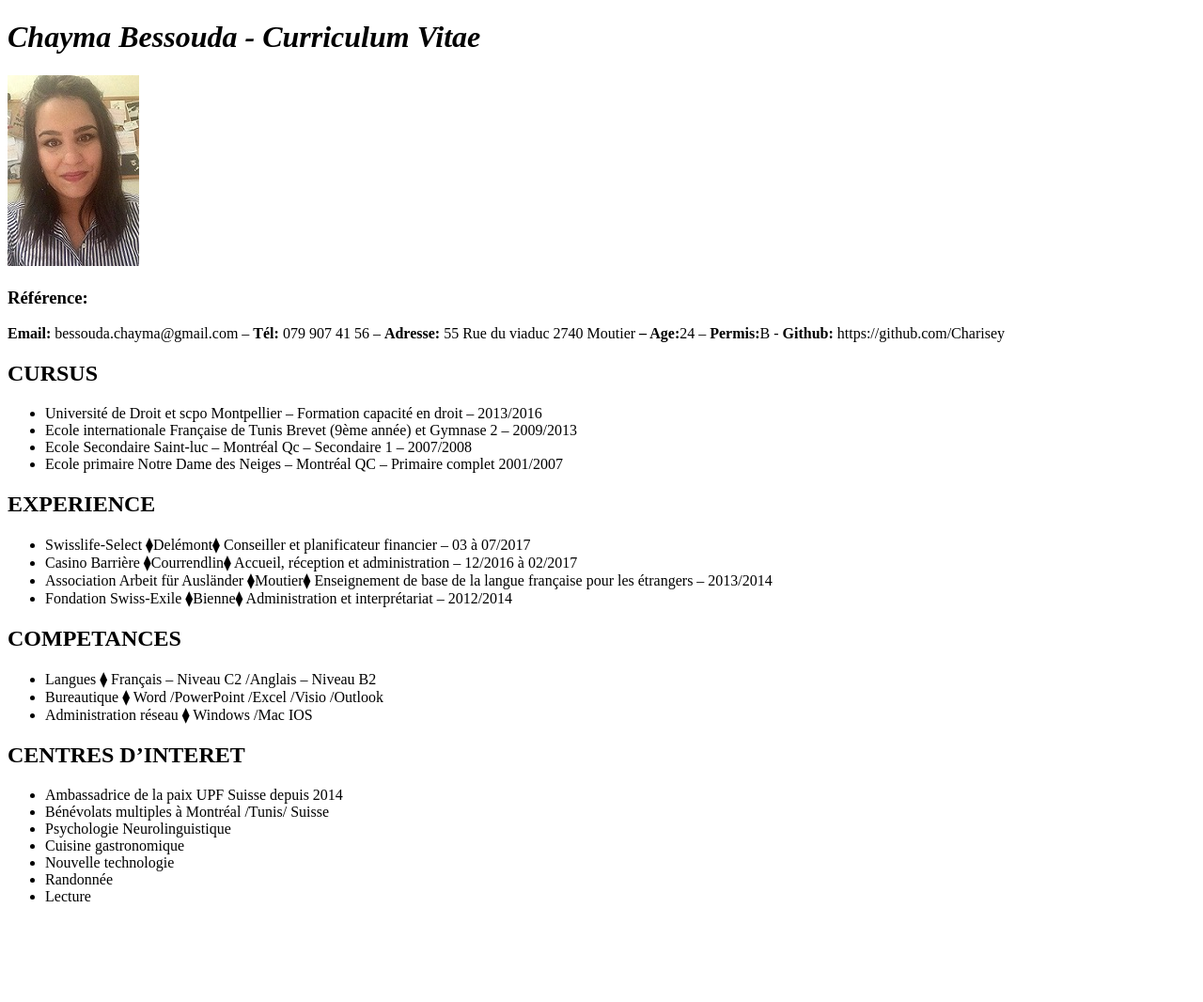
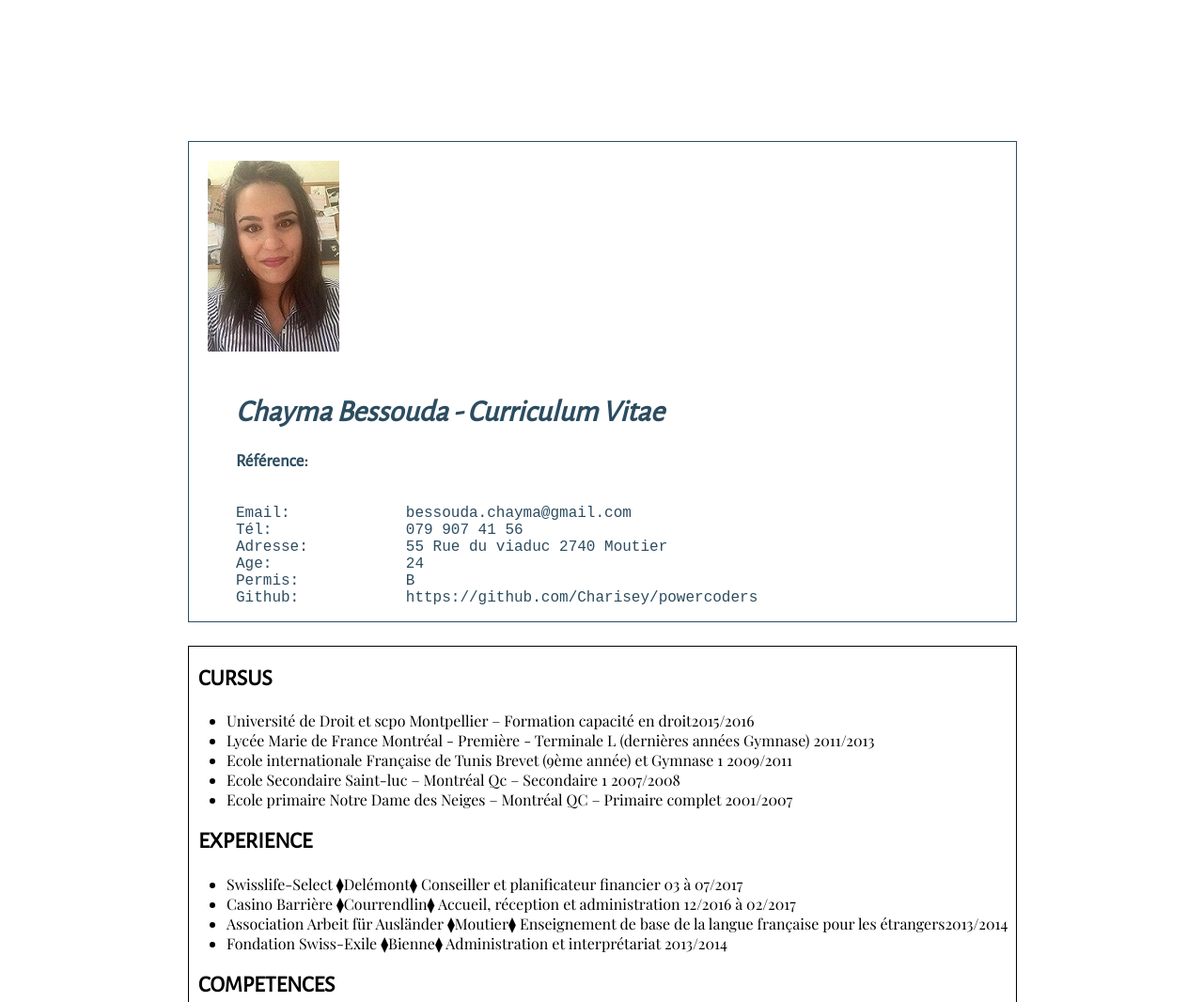
Before and after one commit to Charisey/powercoders, a plain HTML site: page Portfolio/cv.html in a window 1280 px wide. Shown: the top 1066 px of the page at 94% size. Before the commit the page ends 979 px from the top, so only its background shows below. Drawn offline with nearby package versions, Linux system fonts and the light colour scheme.

Commit message:
lvl_up_portfolio

```diff
--- /dev/null
+++ b/Portfolio/cv-medium.css
@@ -0,0 +1,32 @@
+body{
+  margin-block-start: 75px;
+  margin-block-end: 75px;
+  margin-left: 100px;
+  margin-right: 100px;
+}
+
+h1, h3 {
+  margin-left: 30px;
+  margin-right: 100px;
+}
+
+#photo{
+  padding-bottom:0px;
+}
+
+.subleft, .subright{
+  font-size:12px;
+}
+
+.id{
+  margin-left:30px;
+  margin-right:30px;
+}
+
+#milieu ul{
+  font-size:15px;
+}
+
+#contactID{
+  margin-bottom:20px;
+}
--- /dev/null
+++ b/Portfolio/cv-small.css
@@ -0,0 +1,10 @@
+body {
+  margin-block-start: 5px;
+  margin-block-end: 5px;
+  margin-left: 5px;
+  margin-right: 5px;
+}
+
+#milieu{
+  margin-top:10px;
+}
--- /dev/null
+++ b/Portfolio/cv.css
@@ -0,0 +1,80 @@
+body{
+  margin-block-start: 150px;
+  margin-block-end: 150px;
+  margin-left: 200px;
+  margin-right: 200px;
+
+}
+
+#leho{
+  color: rgb(44, 76, 96);
+  border: 1px solid;
+  height: 100%;
+  width: 100%;
+  position: relative;
+  background: rgba(255, 255, 255, 0.86)
+}
+
+.id{
+  margin-left: 50px;
+  margin-right: 100px;
+}
+
+h1 , h3{
+  margin-left: 50px;
+  margin-right: 200px;
+}
+
+#photo{
+  padding: 20px;
+  display: inline-block;
+  height:100%;
+  width:auto;
+  border: 5px;
+  border-radius: 50%;
+
+  position:relative;
+}
+
+#contactID{
+  display:inline-block
+}
+
+.rightcolumn{
+      top: 0;
+      bottom: 0;
+      right:0;
+}
+
+.subleft{
+	display:inline-block;
+}
+
+.subright{
+	display:inline-block;
+}
+
+#milieu{
+  border: 1px solid;
+  height: 100%;
+  width: 100%;
+  position: relative;
+  margin-top: 25px;
+  background:rgba(255, 255, 255, 0.86);
+}
+
+h2{
+   margin-left: 10px;
+}
+
+h1,h2,h3{
+  font-family: 'Alegreya Sans', sans-serif;
+ }
+
+div{
+  font-family: 'Playfair Display', serif;
+}
+
+p{
+  font-family: 'Overpass Mono', monospace;
+}
--- a/Portfolio/cv.html
+++ b/Portfolio/cv.html
@@ -2,41 +2,70 @@
 <html>
  <head>
   <title>Chayma Bessouda</title>
+  <link href="https://fonts.googleapis.com/css?family=Alegreya+Sans" rel="stylesheet">
+  <link href="https://fonts.googleapis.com/css?family=Playfair+Display" rel="stylesheet">
+
+  <link rel="stylesheet" href="cv.css">
+
+  <link rel="stylesheet" type="text/css" href="cv-medium.css" media="screen and (max-width: 1100px)">
+  <link rel="stylesheet" type="text/css" href="cv-small.css" media="screen and (max-width: 600px)">
+  <meta name="viewport" content="width=device-width"> <!-- t'en fou des tailles je gère quand je peux ou quand j'aurais compris -->
+
  </head>
 
  <body>
-  <div id="photo n' title">
+  <div id="leho">
+    <div id="photo"><img id="me-small" src="photocv.jpg" alt="photo Cheima Bessouda"></div>
+    <div id="contactID">
+      <div class="rightcolumn">
 		<h1><i>Chayma Bessouda - Curriculum Vitae</i></h1>
-   <p><img src="photocv.jpg" alt="photo Cheima Bessouda"></p>
+		<h3>Référence:</h3>
+		<div class="subleft">
+			<p><span class="id">Email:</span><br>
+			<span class="id">Tél:</span><br>
+			<span class="id">Adresse:</span><br>
+			<span class="id">Age:</span><br>
+			<span class="id">Permis:</span><br>
+			<span class="id">Github:</span></p>
+		</div>
+		<div class="subright">
+			<p>bessouda.chayma@gmail.com<br>
+			079 907 41 56<br>
+			55 Rue du viaduc 2740 Moutier<br>
+			24<br>
+			B<br>
+			https://github.com/Charisey/powercoders</p>
+		</div>
+      </div>
+    </div>
   </div>
 
-<div id="contact n' ID">
-  <h3>Référence:</h3>
-  <p><b>Email:</b> bessouda.chayma@gmail.com – <b>Tél:</b> 079 907 41 56 – <b>Adresse:</b> 55 Rue du viaduc 2740 Moutier<b> – Age:</b>24 – <b>Permis:</b>B - <b>Github:</b> https://github.com/Charisey </p>
-</div>
-
+ <div id="milieu">
     <div id="cursus">
     <h2>CURSUS</h2>
       <ul>
-    <li>Université de Droit et scpo Montpellier – Formation capacité en droit – 2013/2016</li>
-    <li>Ecole internationale Française de Tunis Brevet (9ème année) et Gymnase 2 – 2009/2013</li>
-    <li>Ecole Secondaire Saint-luc – Montréal Qc – Secondaire 1 – 2007/2008</li>
-    <li>Ecole primaire Notre Dame des Neiges – Montréal QC – Primaire complet 2001/2007</li>
+      <div id="formation">
+        <li>Université de Droit et scpo Montpellier – Formation capacité en droit<span class="date">2015/2016</span></li>
+        <li>Lycée Marie de France Montréal - Première - Terminale L (dernières années Gymnase) <span class="date">2011/2013</span></li>
+        <li>Ecole internationale Française de Tunis Brevet (9ème année) et Gymnase 1 <span class="date">2009/2011</span></li>
+        <li>Ecole Secondaire Saint-luc – Montréal Qc – Secondaire 1 <span class="date">2007/2008</span></li>
+        <li>Ecole primaire Notre Dame des Neiges – Montréal QC – Primaire complet <span class="date">2001/2007</span></li>
+      </div>
       </ul>
     </div>
 
-<div id="expériences professionnelles">
+    <div id="exp.prof">
       <h2>EXPERIENCE</h2>
        <ul>
-     <li>Swisslife-Select ⧫Delémont⧫ Conseiller et planificateur financier –  03 à 07/2017</li>
-     <li>Casino Barrière ⧫Courrendlin⧫ Accueil, réception et administration – 12/2016 à 02/2017</li>
-     <li>Association Arbeit für Ausländer ⧫Moutier⧫ Enseignement de base de la langue française pour les étrangers – 2013/2014</li>
-     <li>Fondation Swiss-Exile ⧫Bienne⧫ Administration et interprétariat – 2012/2014</li>
+         <li>Swisslife-Select ⧫Delémont⧫ Conseiller et planificateur financier <span class="date">03 à 07/2017</span></li>
+         <li>Casino Barrière ⧫Courrendlin⧫ Accueil, réception et administration <span class="date">12/2016 à 02/2017</span></li>
+         <li>Association Arbeit für Ausländer ⧫Moutier⧫ Enseignement de base de la langue française pour les étrangers<span class="date">2013/2014</span></li>
+         <li>Fondation Swiss-Exile ⧫Bienne⧫ Administration et interprétariat <span class="date">2013/2014</span></li>
        </ul>
     </div>
 
     <div id="compétences">
-  <h2>COMPETANCES</h2>
+      <h2>COMPETENCES</h2>
       <ul>
         <li>Langues ⧫ Français – Niveau C2 /Anglais – Niveau B2</li>
         <li>Bureautique ⧫ Word /PowerPoint /Excel /Visio /Outlook</li>
@@ -44,7 +73,7 @@
       </ul>
     </div>
 
-<div id="centre d'intérets">
+    <div id="centre_int">
       <h2>CENTRES D’INTERET</h2>
       <ul>
         <li>Ambassadrice de la paix UPF Suisse depuis 2014</li>
@@ -56,6 +85,6 @@
         <li>Lecture</li>
       </ul>
     </div>
-
+  </div>
 </body>
 </html>
```
Lines whose indentation alone changed are shown as unchanged.
